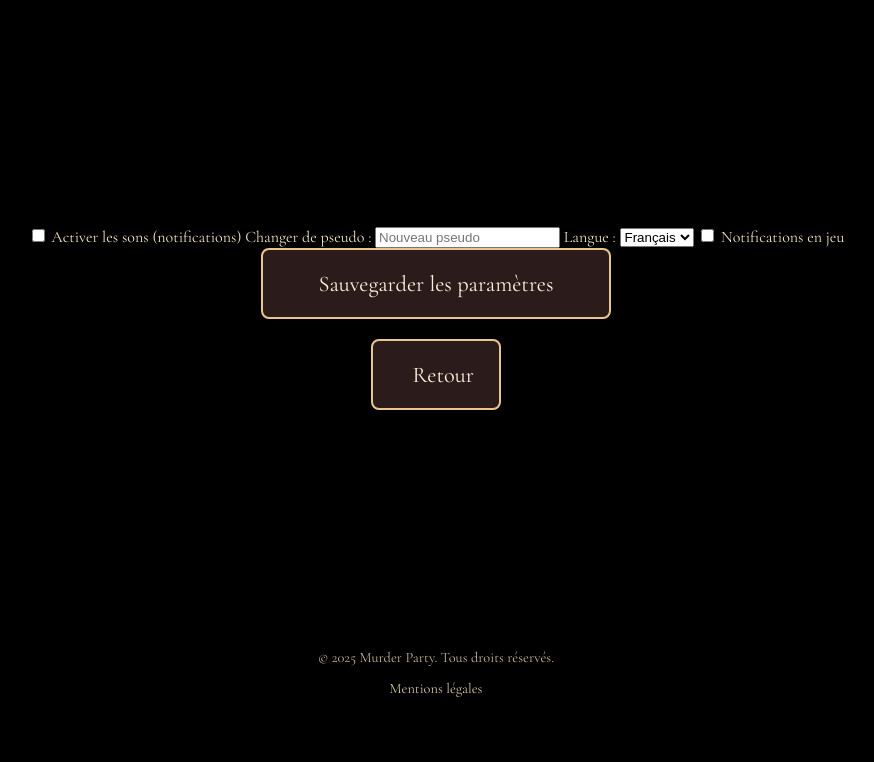
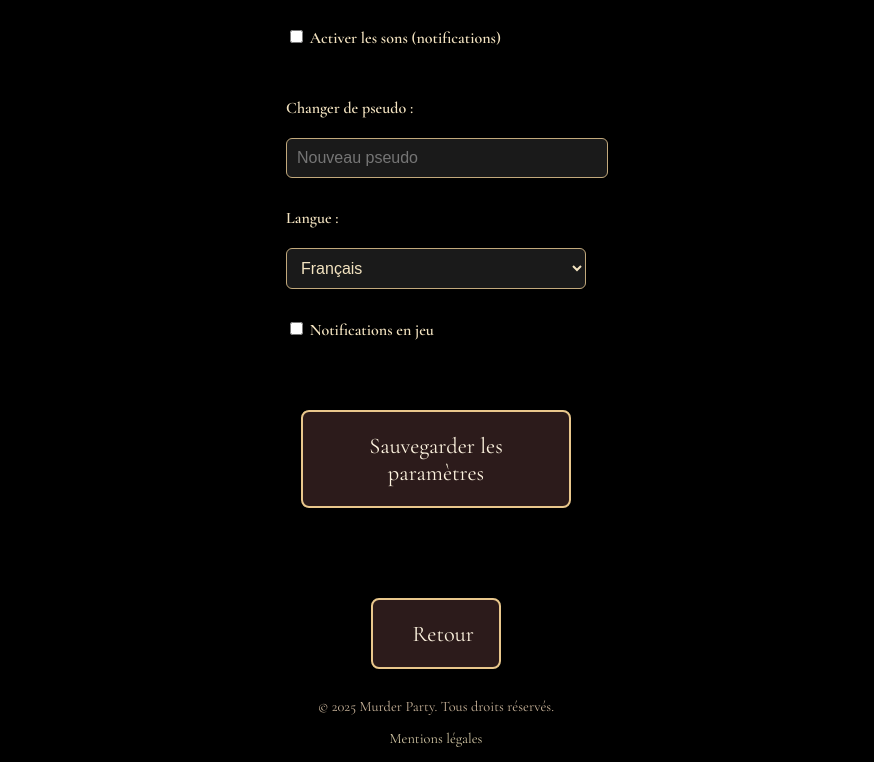
Before and after one commit to gregoryferreira09/Murder-party, a website: page SRC/HTML/parametres.html in a window 1280 px wide. Shown: the part 88-850 px from the top of the page, without its empty margins (204-1078 px from the left). Before the commit the page ends 800 px from the top, so only its background shows below. Drawn offline with nearby package versions, Linux system fonts and the light colour scheme.

Commit message:
Update style.css

```diff
--- a/Public/styles/style.css
+++ b/Public/styles/style.css
@@ -160,3 +160,46 @@ a:hover {
     background-color: #1a1a1a;
   }
 }
+
+/* ===== STYLES SPÉCIFIQUES À paramètres.html ===== */
+.parametres {
+  display: flex;
+  flex-direction: column;
+  gap: 20px;
+  margin-bottom: 40px;
+  width: 100%;
+  max-width: 600px;
+}
+
+.parametres label {
+  margin-top: 10px;
+  font-weight: 600;
+  text-align: left;
+}
+
+.parametres input[type="text"],
+.parametres select {
+  padding: 10px;
+  font-size: 1rem;
+  width: 100%;
+  border-radius: 6px;
+  border: 1px solid #c2a97c;
+  background-color: #1a1a1a;
+  color: #f4e4c1;
+}
+
+.param-option {
+  margin-bottom: 20px;
+}
+
+.parametres button {
+  margin-top: 30px;
+  align-self: center;
+  max-width: 300px;
+}
+
+/* Section actions */
+.actions {
+  text-align: center;
+  margin-top: 30px;
+}
```
